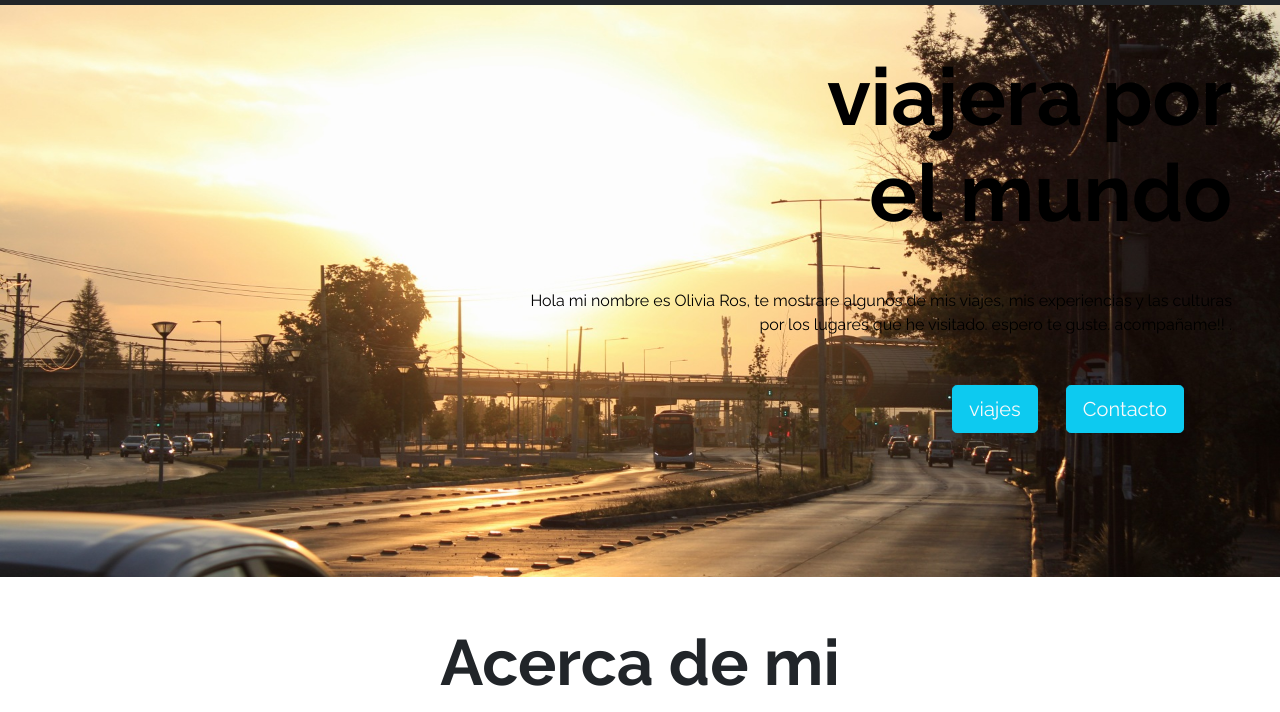
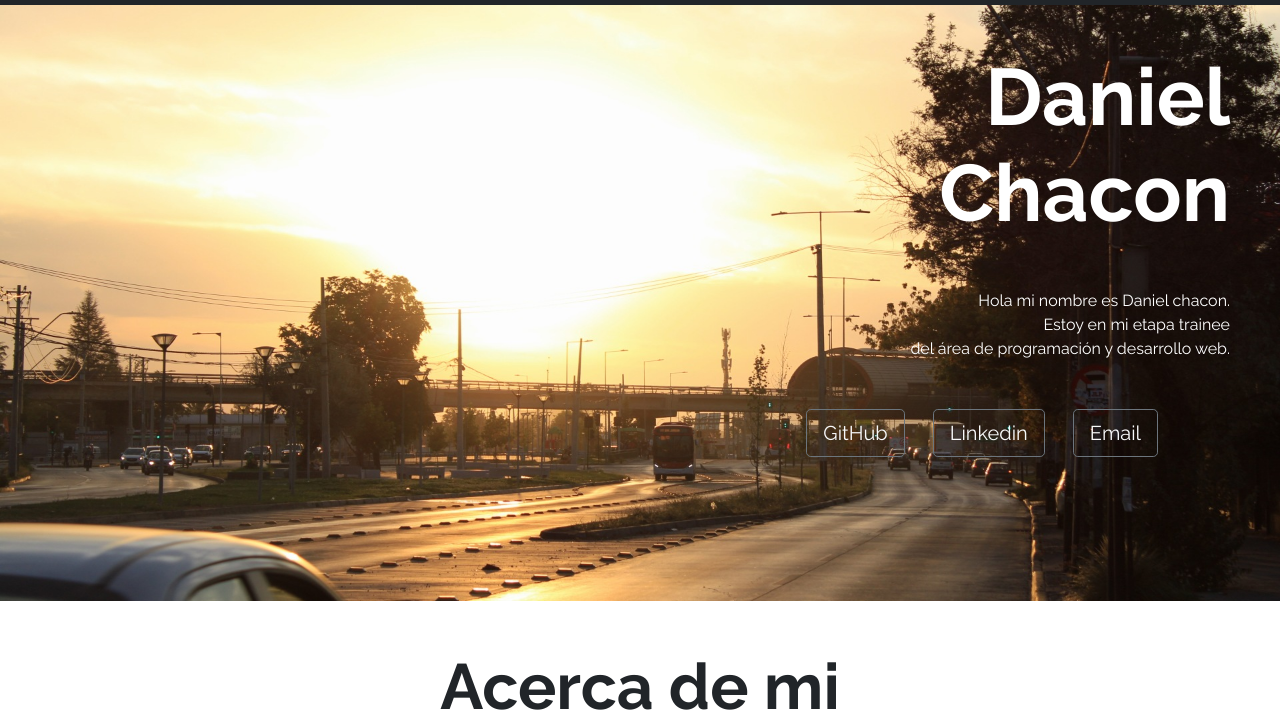
Before and after one commit to Alucard4512/fictional-danii, a plain HTML site: page index.html in a window 1280 px wide. Shown: the part 95-807 px from the top of the page. Drawn offline with nearby package versions, Linux system fonts and the light colour scheme.

Commit message:
actualizacion hero section

```diff
--- a/assets/css/estilos.css
+++ b/assets/css/estilos.css
@@ -10,7 +10,7 @@ body {
   background-size: cover;
   background-position: left;
 }
-.containeer{color: black;margin-right:48px;}
+.containeer{color: white;margin-right:50px;}
 
 .cn{margin-right: 48px;}
 
--- a/index.html
+++ b/index.html
@@ -15,6 +15,7 @@
         integrity="sha512-q3eWabyZPc1XTCmF+8/LuE1ozpg5xxn7iO89yfSOd5/oKvyqLngoNGsx8jq92Y8eXJ/IRxQbEC+FGSYxtk2oiw=="
         crossorigin="anonymous" referrerpolicy="no-referrer" />
     <link rel="stylesheet" href="assets/css/estilos.css">
+    <link rel="stylesheet" href="https://cdn.jsdelivr.net/npm/bootstrap-icons@1.9.1/font/bootstrap-icons.css">
 </head>
 
 <body>
@@ -49,14 +50,21 @@
         <div class="containeer">
             <div class="ms-auto col-12 col-md-7 ">
                 <h1 class="display-1 fw-bold my-5">
-                    viajera por <br> el mundo
+                    Daniel <br> Chacon
                 </h1>
                 <p class="my-5">
-                    Hola mi nombre es Olivia Ros, te mostrare algunos de mis viajes, mis experiencias y las culturas por los lugares que he visitado. espero te guste. acompañame!! .
+                    Hola mi nombre es Daniel chacon.<br>Estoy en mi etapa trainee <br>del área de programación y desarrollo web.
                 </p>
                 <div class="cn mb-5 pb-5">
-                    <button class="btn btn-lg btn-info text-light me-4">viajes</button>
-                    <button class="btn btn-lg btn-info text-light">Contacto</button>
+                    <a href="https://github.com/Alucard4512" target="_blank" alt="github" class="btn btn-lg btn-outline-secondary text-light me-4">
+                        <span class="d-none d-sm-inline-block">GitHub</span>
+                    </a>
+                    <a href="https://www.linkedin.com/in/daniel-chacon-arango-4517a6244/" target="_blank" alt="linkedin" class="btn btn-lg btn-outline-secondary text-light me-4">
+                        <span class="d-none d-sm-inline-block">Linkedin</span>
+                    </a>
+                    <a href="mailto:dchaconaran@gmail.com" target="_blank" alt="email" class="btn btn-lg btn-outline-secondary text-light me-4">
+                        <span class="d-none d-sm-inline-block">Email</span>
+                    </a>
                 </div>
             </div>
         </div>
```
